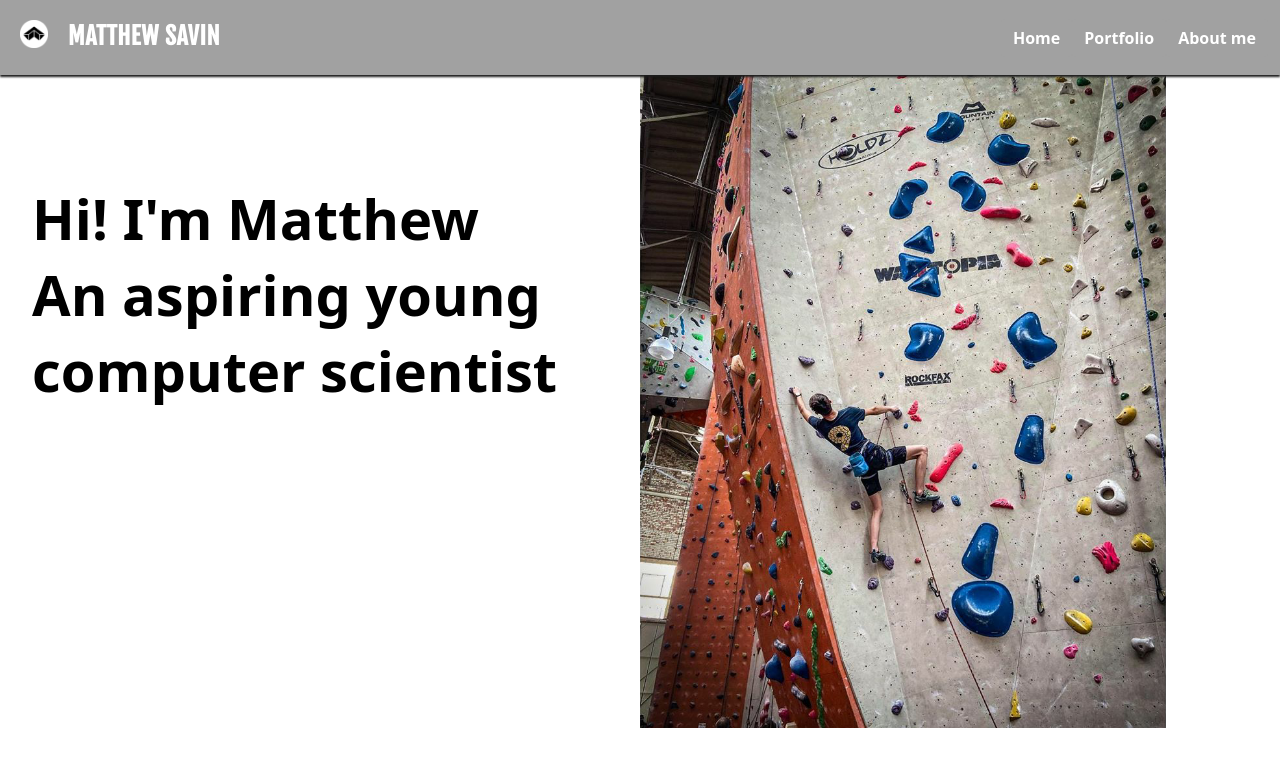
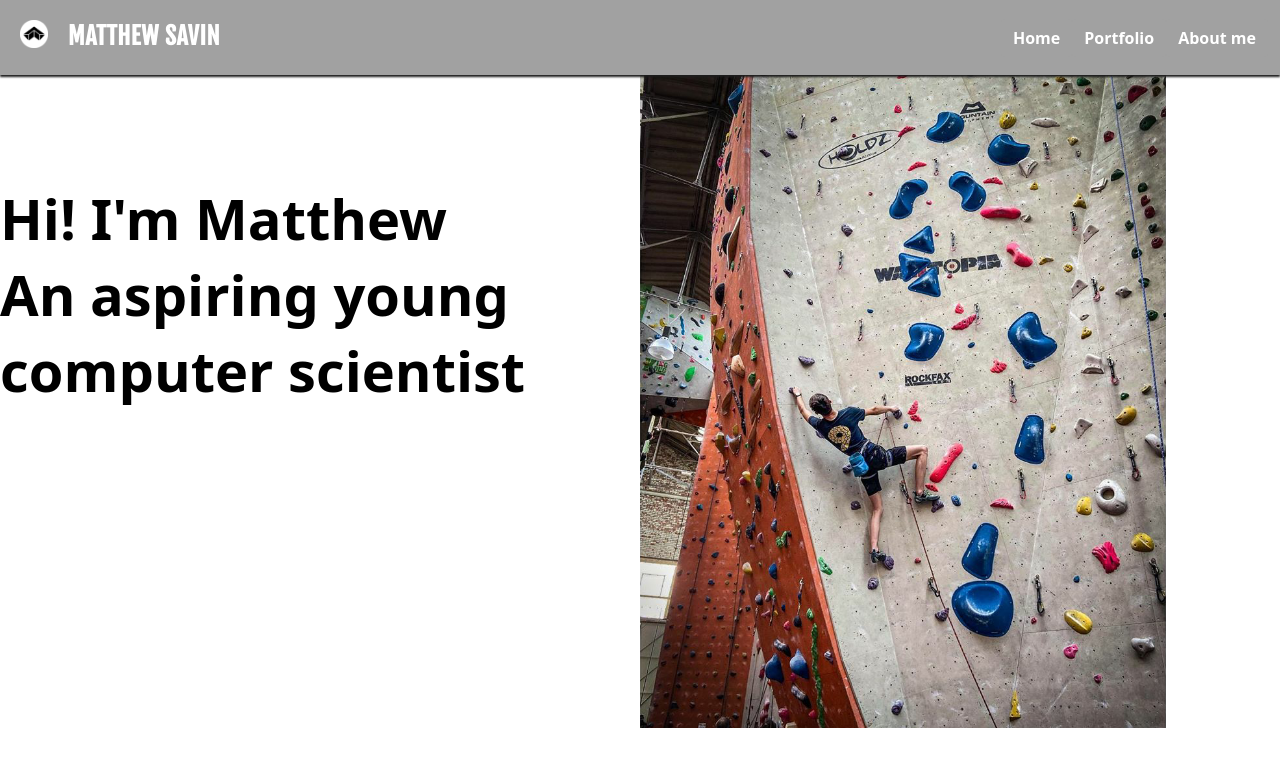
Before and after one commit to mattsavin/mattsavin.me, a Next.js app: page /about in a window 1280 px wide. Shown: the top 766 px of the page. Built offline with nearby package versions, Linux system fonts and the light colour scheme.

Commit message:
not doing this; reverting to tailwind maybe

```diff
--- a/package.json
+++ b/package.json
@@ -23,11 +23,13 @@
     "@typescript-eslint/eslint-plugin": "^5.5.0",
     "@typescript-eslint/eslint-plugin-tslint": "^5.5.0",
     "@typescript-eslint/parser": "^5.5.0",
-    "autoprefixer": "^10.4.0",
+    "autoprefixer": "^9.8.8",
     "eslint": "7.32.0",
     "eslint-config-next": "12.0.4",
     "eslint-config-prettier": "^8.3.0",
+    "postcss": "^7.0.39",
     "prettier": "^2.5.1",
+    "tailwindcss": "npm:@tailwindcss/postcss7-compat@^2.2.17",
     "typescript": "^4.5.2"
   }
 }
--- a/pages/about.module.css
+++ b/pages/about.module.css
@@ -5,16 +5,11 @@
     background: var(--bg-color);
     padding-top: 105px;
     padding-bottom: 105px;
-    display: flex;
-    flex-direction: row;
     max-width: 100%;
-    justify-content: center;
 }
 
 .headingLeft {
     display: flex;
-    padding-left: 2rem;
-    padding-right: 2rem;
     width: 50%;
     font-weight: 700;
     color: var(--text-color);
@@ -32,3 +27,15 @@
     position: relative;
     float: right;
 }
+
+@media only screen and (min-width: 688px) {
+
+}
+
+@media only screen and (min-width: 992px) {
+
+}
+
+@media only screen and (min-width: 1312px) {
+
+}
--- /dev/null
+++ b/postcss.config.js
@@ -0,0 +1,6 @@
+module.exports = {
+  plugins: {
+    tailwindcss: {},
+    autoprefixer: {},
+  },
+}
```
Also changed, not shown: tailwind.config.js (added, +11 -0 lines), .eslintrc.json, styles/globals.css (line endings or trailing spaces).
